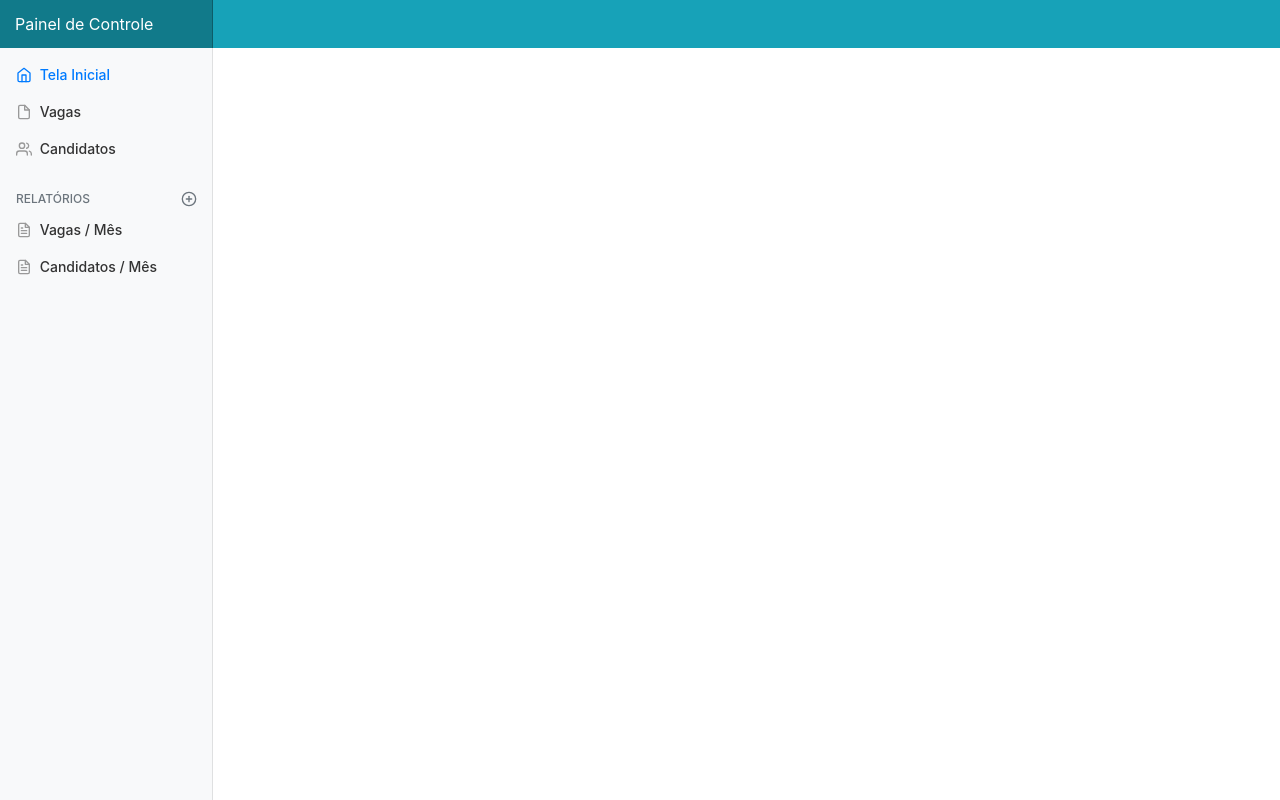
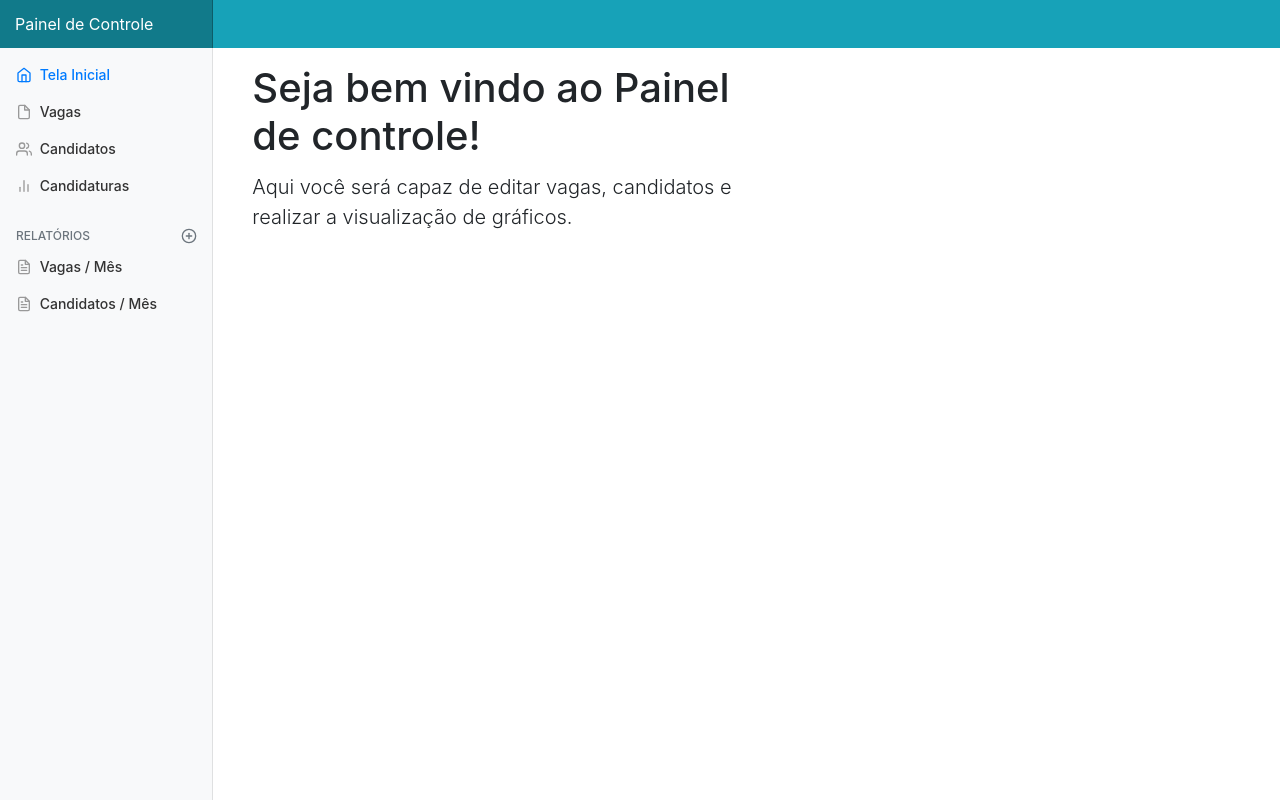
Before and after one commit to lhggomes/sistema-vagas, a Django app: page /empresa/dashboard/ in a window 1280 px wide. Run offline with Django 3.2, Linux system fonts and the light colour scheme; some libraries are stand-ins or nearby versions.

Commit message:
Edting items on dashboard

```diff
--- a/cadastros/templates/cadastros/dashboard/candidatos.html
+++ b/cadastros/templates/cadastros/dashboard/candidatos.html
@@ -1,4 +1,4 @@
-{% extends 'paginas/administrador.html' %}
+{% extends 'paginas/modelo_dashboard.html' %}
 {% load static %}
 {% load crispy_forms_tags %}
 
@@ -15,6 +15,7 @@
     <section id="hero" class="main">
         <div class="d-flex justify-content-between flex-wrap flex-md-nowrap align-items-center pb-2 mb-3 border-bottom">
             <h1 class="h2">Candidatos Registrados</h1>
+            <hr>
             <div class="btn-toolbar mb-2 mb-md-0">
                 <div class="btn-group mr-2">
                     <button class="btn btn-sm btn-outline-secondary">Editar</button>
@@ -24,7 +25,7 @@
         </div>
         <div class="table-responsive">
             <table class="table table-hover">
-                <thead class="thead-dark">
+                <thead class="thead-light">
                 <tr>
                     <th>Nome</th>
                     <th>Email</th>
--- a/cadastros/templates/cadastros/graficos/candidatos.html
+++ b/cadastros/templates/cadastros/graficos/candidatos.html
@@ -1,4 +1,4 @@
-{% extends 'paginas/administrador.html' %}
+{% extends 'paginas/modelo_dashboard.html' %}
 {% load static %}
 {% load crispy_forms_tags %}
 
--- a/cadastros/templates/cadastros/graficos/vagas.html
+++ b/cadastros/templates/cadastros/graficos/vagas.html
@@ -1,4 +1,4 @@
-{% extends 'paginas/administrador.html' %}
+{% extends 'paginas/modelo_dashboard.html' %}
 {% load static %}
 {% load crispy_forms_tags %}
 
--- a/cadastros/urls.py
+++ b/cadastros/urls.py
@@ -1,7 +1,7 @@
 from django.urls import path
 from .views import CandidatoCreate, VagaCreate, CandidaturaCrate, VagaUpdate, EmpresaCreate
 from .views import VagaDelete
-from .views import VagaList, CandidaturaView, VagasDashboardView, CandidatoDashboardView
+from .views import VagaList, CandidaturaView, VagasDashboardView, CandidatoDashboardView, CandidaturasListView
 from .views import pie_chart, pie_char_candidate
 
 urlpatterns = [
@@ -12,11 +12,11 @@ urlpatterns = [
     path('editar/vaga/<int:pk>', VagaUpdate.as_view(), name="editar-vaga"),
     path('excluir/vaga/<int:pk>', VagaDelete.as_view(), name="excluir-vaga"),
     path('listar/vagas/', VagaList.as_view(), name="listar-vagas"),
-    path('listar/candidaturas/', CandidaturaView.as_view(), name="listar-candidaturas"),
     path('listar/informacao/vaga/<int:vaga_id>', CandidaturaView.as_view(), name="listar-cand-vagas"),
     path('empresa/dashboard/vagas/', VagasDashboardView.as_view(), name="vagas-dashboard"),
     path('empresa/dashboard/candidatos', CandidatoDashboardView.as_view(), name='candidato-dashboard'),
     path('empresa/dashboard/grafico/vagas', pie_chart, name='vagas-mes'),
+    path('empresa/dashboard/candidaturas/', CandidaturasListView.as_view(), name="listar-candidaturas"),
     path('empresa/dashboard/grafico/candidatos', pie_char_candidate, name='candidatos-mes'),
 
 ]
--- a/cadastros/views.py
+++ b/cadastros/views.py
@@ -96,6 +96,11 @@ class CandidatoDashboardView(ListView):
     template_name = 'cadastros/dashboard/candidatos.html'
 
 
+class CandidaturasListView(ListView):
+    model = PCCandidatura
+    template_name = 'cadastros/dashboard/candidaturas.html'
+
+
 def pie_chart(request):
     labels = []
     queryset = PCVaga.objects.all()
--- a/paginas/templates/paginas/administrador.html
+++ b/paginas/templates/paginas/modelo_dashboard.html
@@ -8,7 +8,7 @@
     <script src="https://raw.githubusercontent.com/google/palette.js/master/palette.js"></script>
     <meta name="description" content="">
     <meta name="author" content="">
-    <link rel="icon" href="../../../static/img/logo.ico">
+    <link rel="icon" href="../../../static/img/control.ico">
 
     {% block titulo-pagina %}
         <title>Dashboard</title>
@@ -93,6 +93,18 @@
                             </svg>
                             Candidatos
                         </a>
+                    <li class="nav-item">
+                        <a class="nav-link" href="{% url 'listar-candidaturas' %}">
+                            <svg xmlns="http://www.w3.org/2000/svg" width="24" height="24" viewBox="0 0 24 24"
+                                 fill="none" stroke="currentColor" stroke-width="2" stroke-linecap="round"
+                                 stroke-linejoin="round" class="feather feather-bar-chart-2">
+                                <line x1="18" y1="20" x2="18" y2="10"></line>
+                                <line x1="12" y1="20" x2="12" y2="4"></line>
+                                <line x1="6" y1="20" x2="6" y2="14"></line>
+                            </svg>
+                            Candidaturas
+                        </a>
+                    </li>
                     </li>
                 </ul>
                 <h6 class="sidebar-heading d-flex justify-content-between align-items-center px-3 mt-4 mb-1 text-muted">
@@ -143,6 +155,15 @@
         </nav>
         <main role="main" class="col-md-9 ml-sm-auto col-lg-10 pt-3 px-4">
             {% block conteudo %}
+                <div class="col-md-6 offset-md-0">
+                    <h1 class="card-title">
+                        Seja bem vindo ao Painel de controle!
+                    </h1>
+                    <p class="lead text-justify">
+                        Aqui você será capaz de editar vagas, candidatos e realizar a visualização de gráficos.
+
+                    </p>
+                </div>
             {% endblock %}
         </main>
     </div>
--- a/paginas/templates/paginas/primeiros.html
+++ b/paginas/templates/paginas/primeiros.html
@@ -8,7 +8,8 @@
 {% block conteudo %}
     <h1>Algumas funcionalidades do nosso site...</h1>
     <p>
-        O Site vagas, é composto por um CRUD de funcionalidades correlacionadas ao gerenciamento de um sistema de vagas (básico):
+        O Site vagas, é composto por um CRUD de funcionalidades correlacionadas ao gerenciamento de um sistema de vagas
+        (básico):
 
     </p>
 
@@ -16,11 +17,12 @@
     <li>Manter Candidato</li>
     <li>Manter Empresa</li>
     <li>Visualização de Candidatos por vaga</li><br>
+    <li>Visualização em relatório</li>
 
     <p> Algumas funcionalides que serão implementadas futuramente: <br></p>
     <p>
 
-    <li>Visualização em relatório</li>
+
     <li>Implementação de seleção inteligente</li>
 
     </p>
--- a/paginas/views.py
+++ b/paginas/views.py
@@ -18,4 +18,4 @@ class PrimeirosPassosView(TemplateView):
 
 
 class DashboardView(TemplateView):
-    template_name = 'paginas/administrador.html'
+    template_name = 'paginas/modelo_dashboard.html'
```
Also changed, not shown: cadastros/templates/cadastros/dashboard/candidaturas.html (added, +58 -0 lines), cadastros/templates/cadastros/dashboard/vagas.html (+8 -4 lines), static/img/control.ico (added), static/img/logo.ico. Lines whose indentation alone changed are shown as unchanged.
